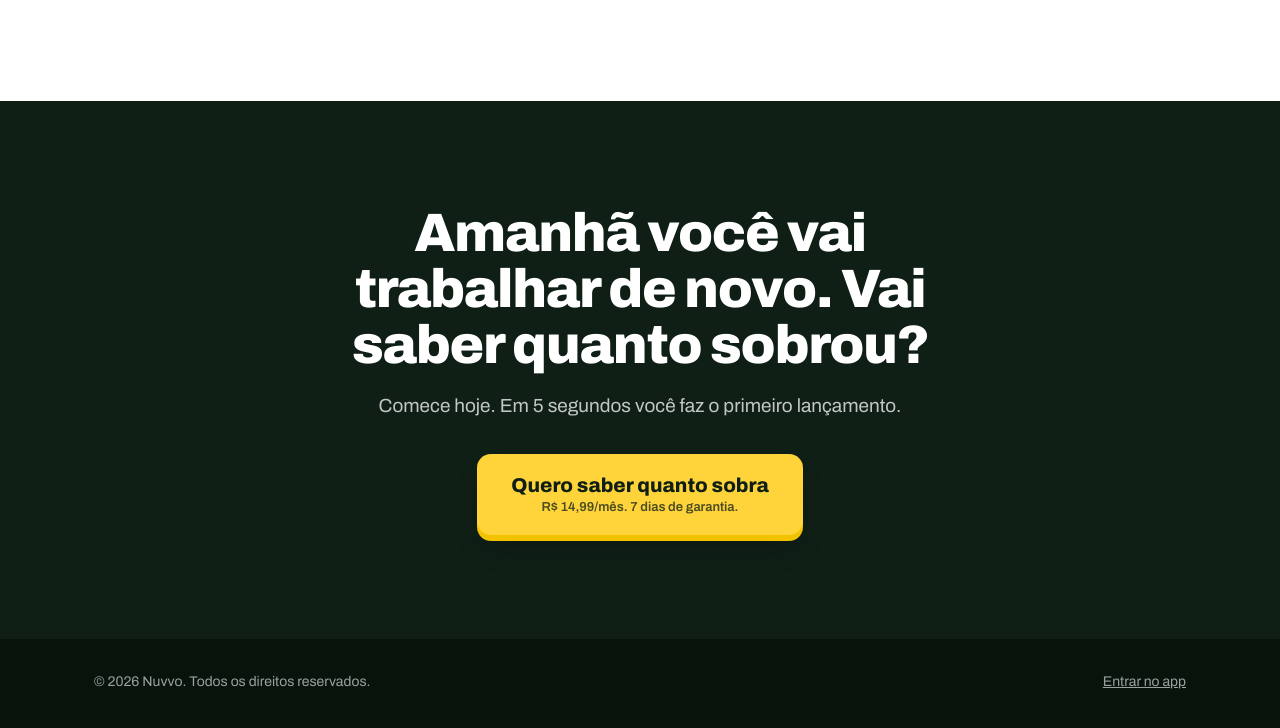
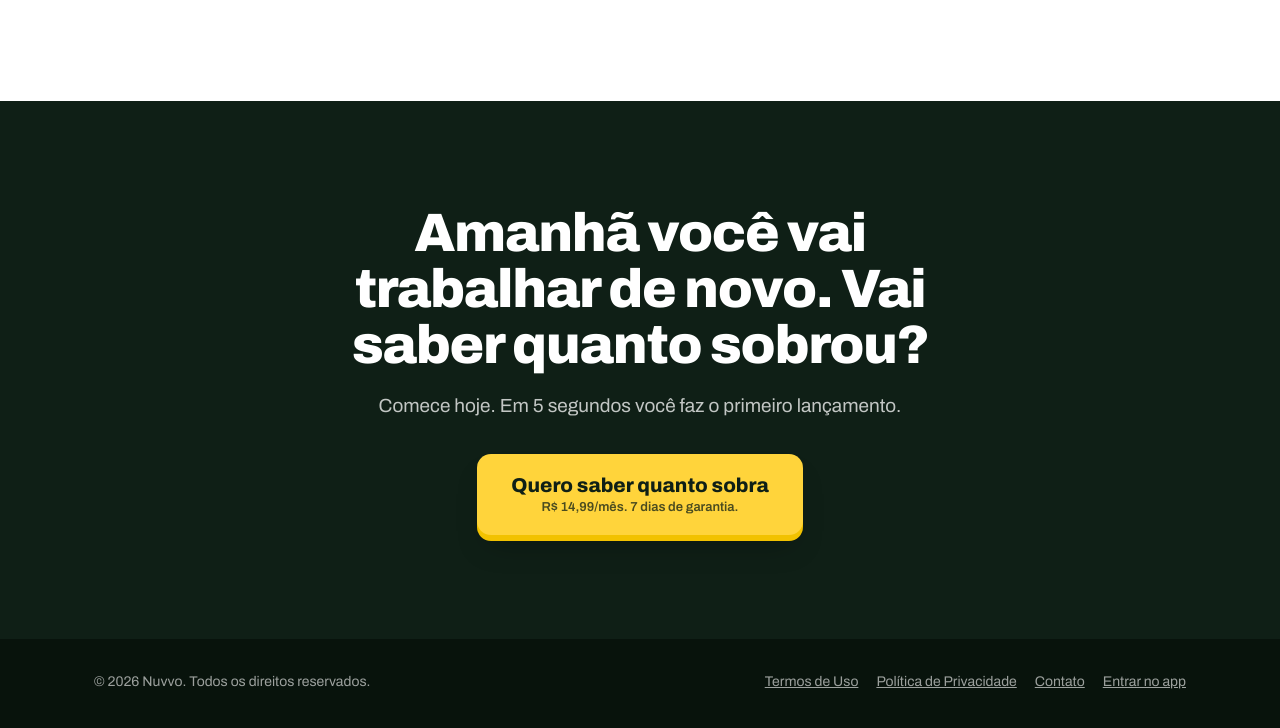
Before and after one commit to cauamachado78/nuvvo-lp, a plain HTML site: page index.html in a window 1280 px wide. Shown: the part 6022-6750 px from the top of the page. Drawn offline with Linux system fonts and the light colour scheme.

Commit message:
Add footer links for terms, privacy, and contact

```diff
--- a/index.html
+++ b/index.html
@@ -270,6 +270,8 @@
 
     footer { background: #08130C; color: rgba(255,255,255,.6); font-size: 14px; padding: 32px 0 110px; }
     footer .container { display: flex; justify-content: space-between; gap: 16px; flex-wrap: wrap; }
+    footer .links-rodape { display: flex; gap: 18px; flex-wrap: wrap; }
+    footer a:hover { color: #FFFFFF; }
 
     /* Barra fixa de compra no celular */
     .barra-fixa {
@@ -478,7 +480,12 @@
 <footer>
   <div class="container">
     <span>© 2026 Nuvvo. Todos os direitos reservados.</span>
-    <a href="https://app.appnuvvo.com.br">Entrar no app</a>
+    <span class="links-rodape">
+      <a href="/termos.html">Termos de Uso</a>
+      <a href="/privacidade.html">Política de Privacidade</a>
+      <a href="mailto:appnuvvo@gmail.com">Contato</a>
+      <a href="https://app.appnuvvo.com.br">Entrar no app</a>
+    </span>
   </div>
 </footer>
 
```
